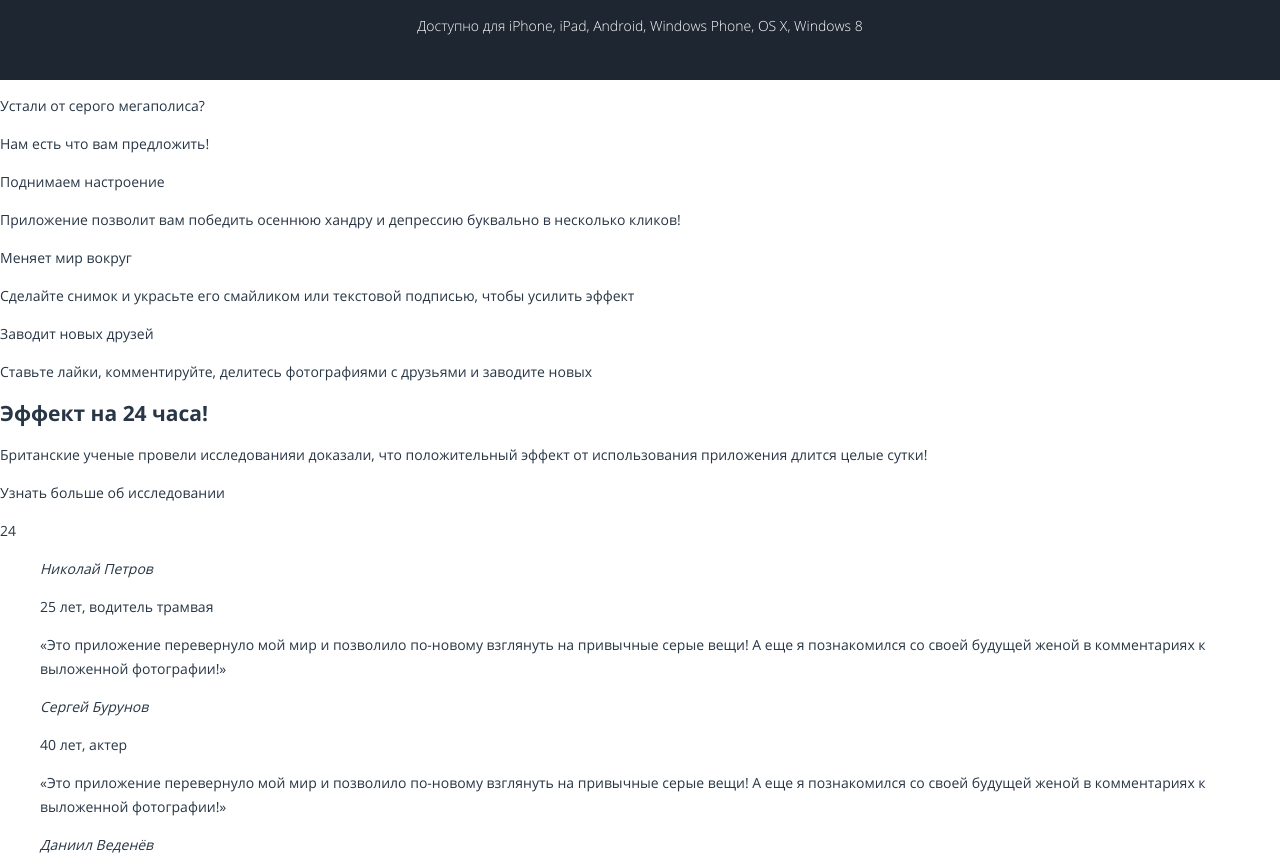
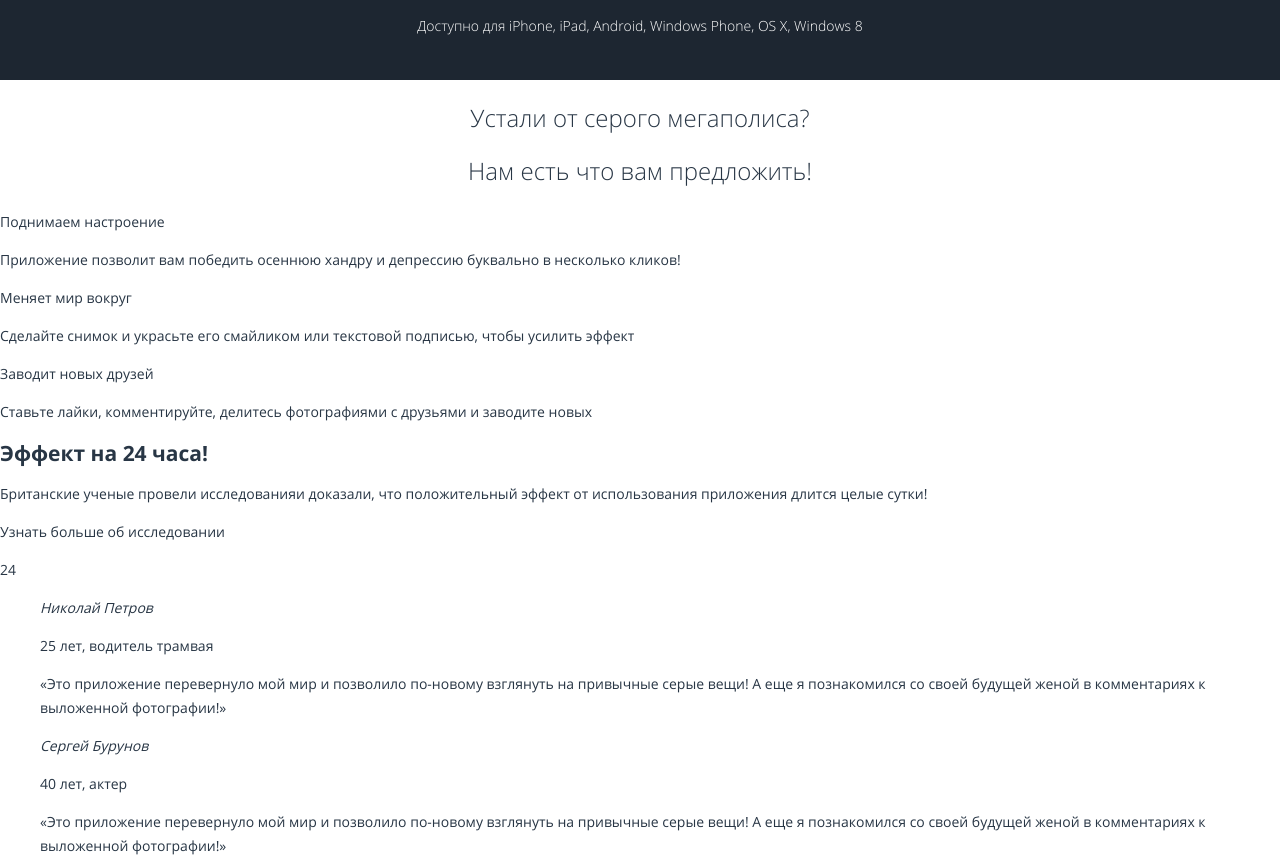
Before and after one commit to ElSemki/Html-Academy-Pink, a website: page source/index.html in a window 1280 px wide. Shown: the part 1065-1933 px from the top of the page. Drawn offline with nearby package versions, Linux system fonts and the light colour scheme; files that its build step writes are made by us from their sources.

Commit message:
Начал делать первую секцию

```diff
--- a/source/index.html
+++ b/source/index.html
@@ -125,6 +125,7 @@
           <p class="application-features__title">Устали от серого мегаполиса?</p>
           <p class="application-features__title">Нам есть что вам предложить!</p>
         </header>
+        <div class="application-features__list__wrapper">
           <ul class="application-features__list application-features-list">
             <li class="application-features-list__item">
               <p class="application-features-list__title">Поднимаем настроение</p>
@@ -142,6 +143,7 @@
                 друзьями и заводите новых</p>
             </li>
           </ul>
+        </div>
       </div>
     </section>
 
--- /dev/null
+++ b/source/less/blocks/application-features.less
@@ -0,0 +1,7 @@
+.application-features__header {
+  font-weight: 300;
+  font-size: 24px;
+  line-height: 120%;
+  color: #283645;
+  text-align: center;
+}
--- a/source/less/style.less
+++ b/source/less/style.less
@@ -12,3 +12,4 @@
 @import "blocks/site-list.less";
 @import "blocks/intro.less";
 @import "blocks/link-button.less";
+@import "blocks/application-features.less";
```
Lines whose indentation alone changed are shown as unchanged.
